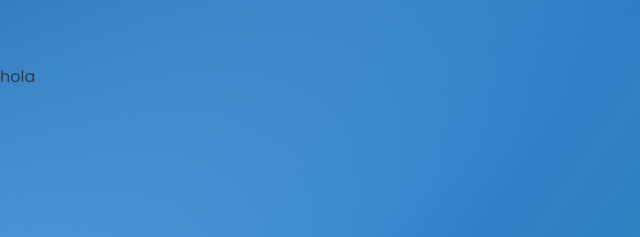
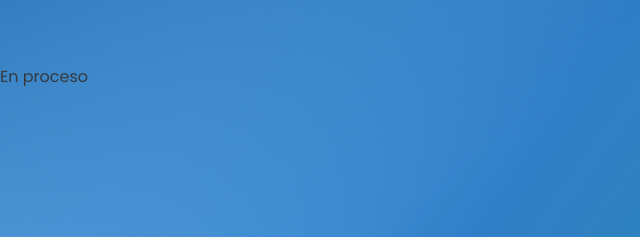
Before and after one commit to SantiagoLiscano/Teoriadesistemasblog, a plain HTML site: page index.html in a window 1280 px wide. Shown: the part 186-423 px from the top of the page, 0-640 px from the left. Drawn offline with Linux system fonts and the light colour scheme.

Commit message:
Update index.html
"En proceso"

```diff
--- a/index.html
+++ b/index.html
@@ -22,7 +22,7 @@
 		<h3>"No importa lo lento que vayas mientras no te detengas" - Confucio</h3>
 	</div>
 	<div id="explicacion">
-		<p>hola</p>
+		<p>En proceso</p>
 	</div>
 	<footer>
 		<div id="enlaces">
```
